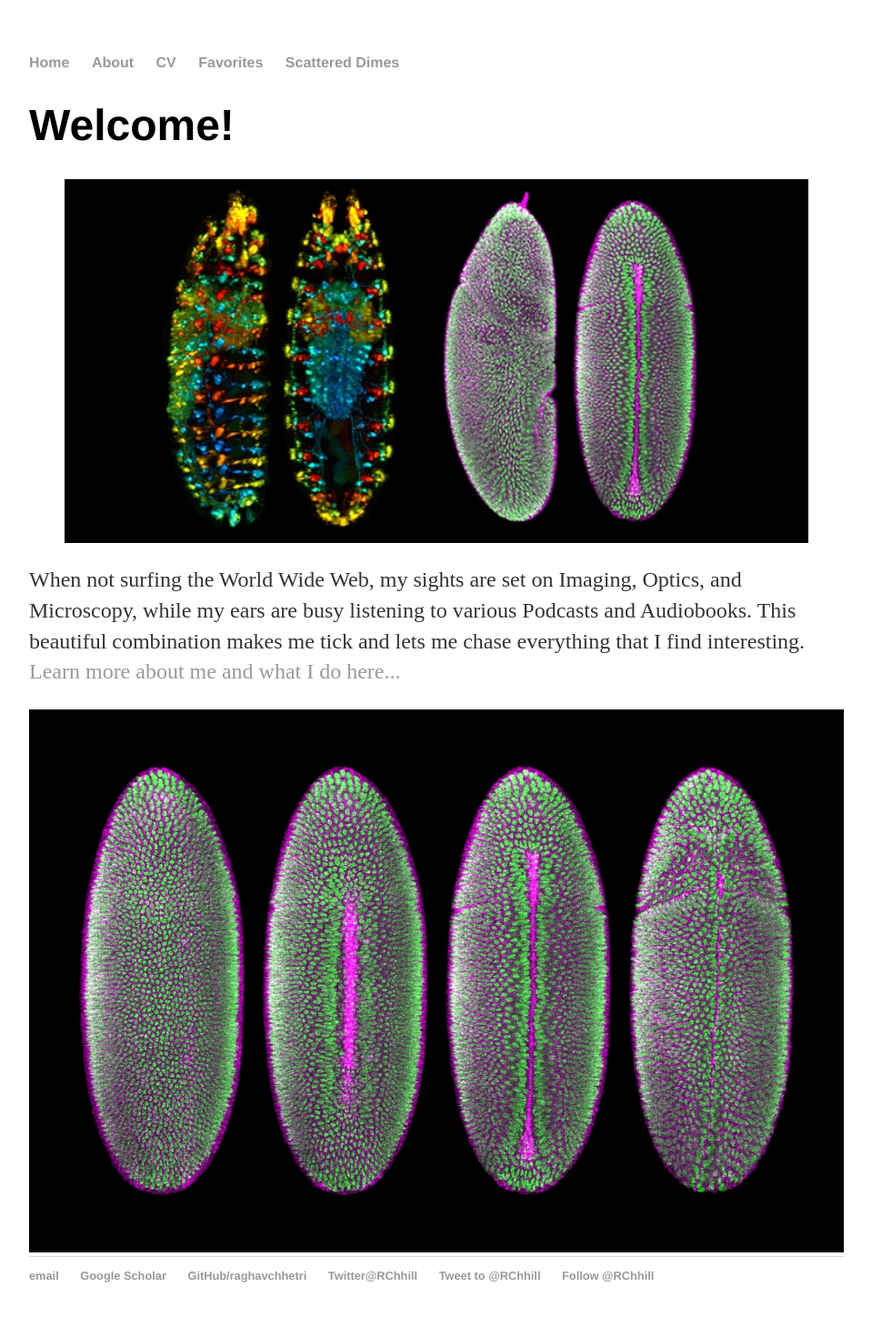
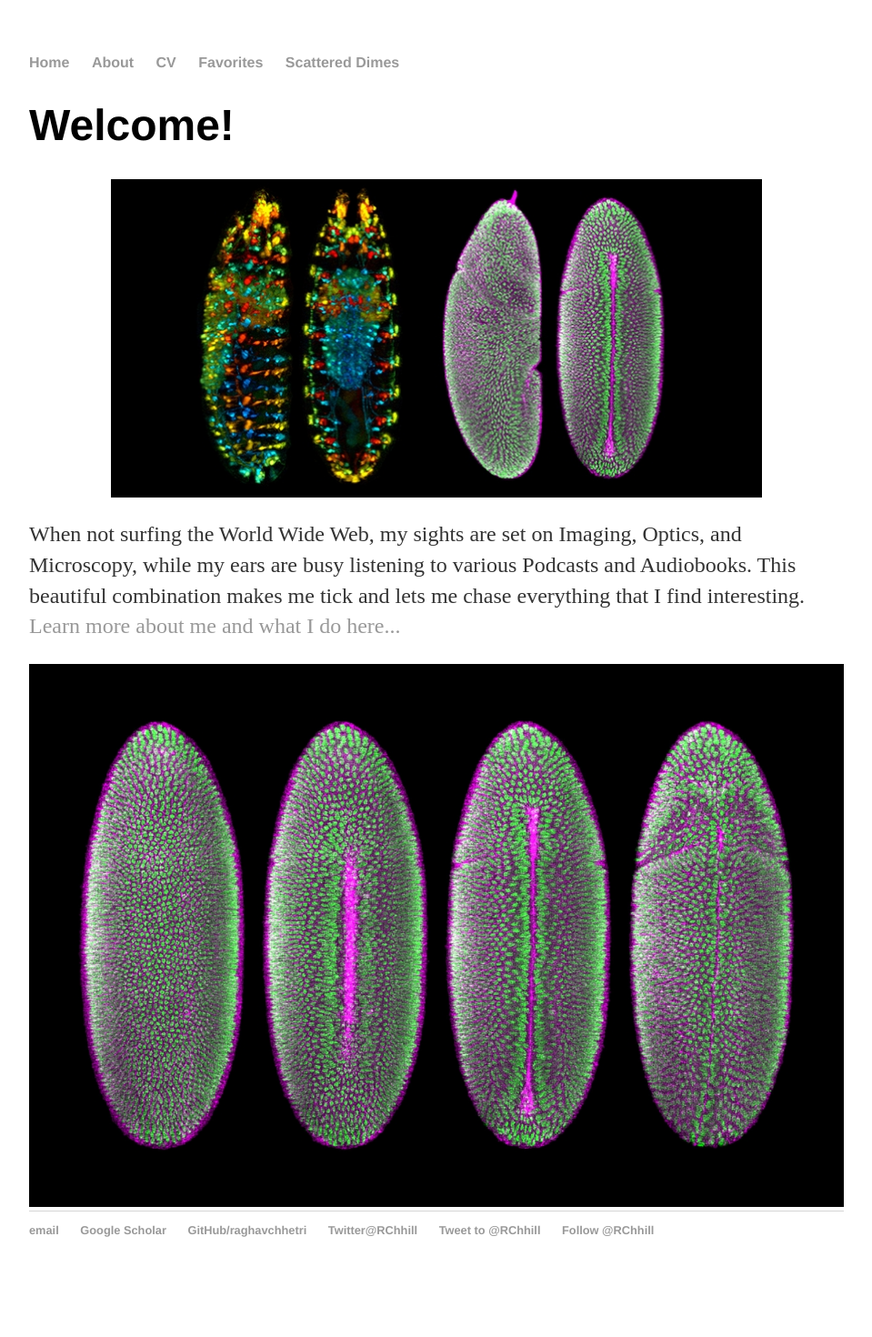
Before and after one commit to raghavchhetri/raghavchhetri.github.io, a Jekyll site: the page built from index.html, in a window 1280 px wide. Shown: the whole page at 91% size, without its empty margins (160-1119 px from the left). Built offline with Jekyll 4.4.1, drawn with Linux system fonts in a browser that asks for light colours; comment, search, counter and statistics services are not loaded; after the commit the page ends 1420 px from its top, so only the background shows below that.

Commit message:
Update index.html

```diff
--- a/index.html
+++ b/index.html
@@ -5,7 +5,7 @@ title: Science is hard. It rocks though... Stay with it!
 <div class="blurb">
 	<h1>Welcome!</h1>
 
-	<div style="height: 400px">
+	<div style="height: 350px">
 		<img src="/about/DrosophilaCombined.png" alt="Neurons,Development" style="max-height:100%; width:100%; object-fit:contain" class="inline"/>
 	</div>
 
```
